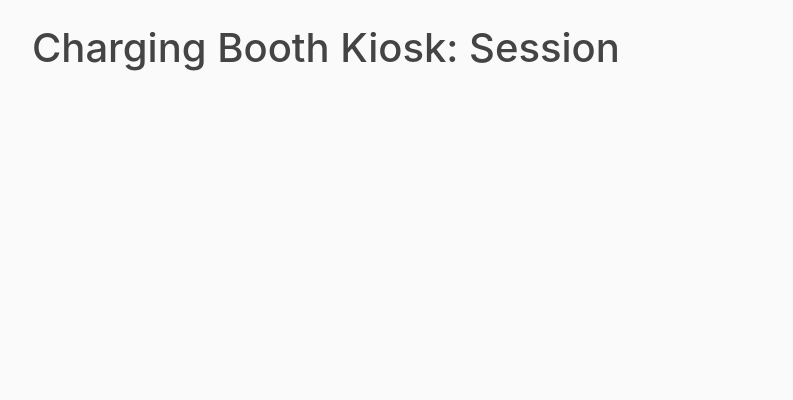
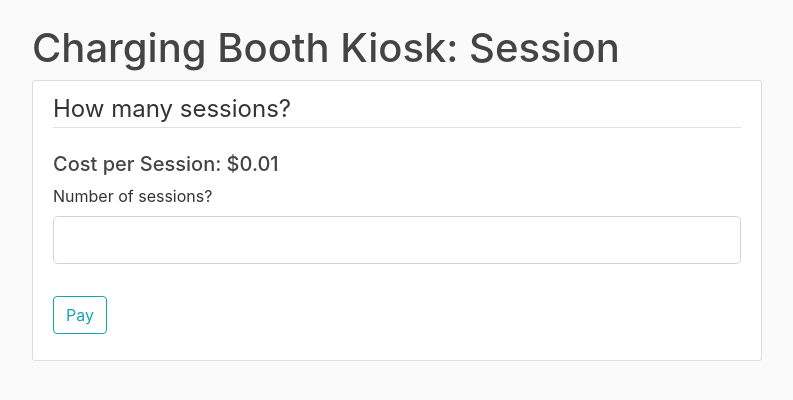
Before and after one commit to SirRodriguez/ChargingBooth, a Flask app: page /kiosk_mode/session in a window 1280 px wide. Shown: the part 56-456 px from the top of the page, without its empty margins (53-846 px from the left). Run offline with Flask 2, Linux system fonts and the light colour scheme; tables that the repository leaves empty hold one stand-in row (values such as "Sample post"); some libraries are stand-ins or nearby versions.

```diff
--- a/chargingbooth/__init__.py
+++ b/chargingbooth/__init__.py
@@ -11,6 +11,10 @@ login_manager = LoginManager()
 login_manager.login_view = 'system_admin.login'
 login_manager.login_message_category = 'info'
 mail = Mail()
+
+from chargingbooth.models import Sessions_Container, Local_Session
+
+current_sessions = Sessions_Container()
 
 
 
--- a/chargingbooth/kiosk_mode/forms.py
+++ b/chargingbooth/kiosk_mode/forms.py
@@ -56,3 +56,12 @@ class RandomDataForm(FlaskForm):
 	def validate_num_sessions(self, num_sessions):
 		if num_sessions.data < 1:
 			raise ValidationError('Number of Sessions must be a possitive number.')
+
+
+class SessionForm(FlaskForm):
+	num_of_sessions = IntegerField('Number of sessions?', validators=[DataRequired()])
+	submit = SubmitField('Pay')
+
+	def validate_num_sessions(self, num_of_sessions):
+		if num_of_sessions.data < 1:
+			raise ValidationError('Must be greater than 0.')
--- a/chargingbooth/kiosk_mode/routes.py
+++ b/chargingbooth/kiosk_mode/routes.py
@@ -1,11 +1,12 @@
 import string
 import math
 import random
+from datetime import datetime
 from flask import render_template, Blueprint, redirect, url_for, flash, request
 from flask_login import current_user, logout_user
-from chargingbooth import db, bcrypt
+from chargingbooth import db, bcrypt, current_sessions
 from chargingbooth.models import Session, Settings
-from chargingbooth.kiosk_mode.forms import DataForm, RandomDataForm
+from chargingbooth.kiosk_mode.forms import DataForm, RandomDataForm, SessionForm
 from chargingbooth.kiosk_mode.utils import start_route
 
 kiosk_mode = Blueprint('kiosk_mode', __name__)
@@ -15,7 +16,7 @@ kiosk_mode = Blueprint('kiosk_mode', __name__)
 def home():
 	start_route()
 
-	return render_template('kiosk_mode_home.html', title='Kiosk Mode')
+	return render_template('kiosk_mode_home.html', title='Kiosk Mode', current_sessions=current_sessions)
 
 @kiosk_mode.route("/kiosk_mode/simulated_session")
 def simulated_session():
@@ -24,9 +25,23 @@ def simulated_session():
 	setting = Settings.query.first()
 	return render_template('kiosk_mode_simulated_session.html', title='Simulate', setting=setting)
 
-@kiosk_mode.route("/kiosk_mode/session")
+@kiosk_mode.route("/kiosk_mode/session", methods=['GET', 'POST'])
 def session():
-	return render_template('kiosk_mode_session.html')
+	start_route()
+
+	setting = Settings.query.first()
+	form = SessionForm()
+	if form.validate_on_submit():
+		amount_paid = setting.cents_per_second * setting.charge_time * form.num_of_sessions.data
+		location = "current_location"
+		port = "current_port"
+		increment_size = setting.charge_time
+		increments = form.num_of_sessions.data
+		current_sessions.add_session(amount_paid, location, port, increment_size, increments)
+		flash('You have created a session and you may now start charging.', 'success')
+		return redirect(url_for('kiosk_mode.home'))
+
+	return render_template('kiosk_mode_session.html', title='Session', form=form, setting=setting)
 
 @kiosk_mode.route("/kiosk_mode/add_session", methods=['GET', 'POST'])
 def add_session():
--- a/chargingbooth/templates/kiosk_mode_session.html
+++ b/chargingbooth/templates/kiosk_mode_session.html
@@ -4,4 +4,41 @@
 
 	<h1>Charging Booth Kiosk: Session</h1>
 
+	<div class="content-section">
+	  <div class="media">
+	    <div class="media-body">
+
+	    </div>
+	  </div>
+        <form method="POST" action="" enctype="multipart/form-data">
+            {{ form.hidden_tag() }}
+            <fieldset class="form-group">
+                <legend class="border-bottom mb-4">How many sessions?</legend>
+                <h5>
+                	Cost per Session: ${{ setting.cents_per_second * setting.charge_time / 100 }}
+               </h5>
+
+                <!-- Number of Sessions -->
+                <div class="form-group">
+                    {{ form.num_of_sessions.label(class="form-control-label") }}
+
+                    {% if form.num_of_sessions.errors %}
+                        {{ form.num_of_sessions(class="form-control form-control-lg is-invalid") }}
+                        <div class="invalid-feedback">
+                            {% for error in form.num_of_sessions.errors %}
+                                <span>{{ error }}</span>
+                            {% endfor %}
+                        </div>
+                    {% else %}
+                        {{ form.num_of_sessions(class="form-control form-control-lg") }}
+                    {% endif %}
+                </div>
+
+            </fieldset>
+            <div class="form-group">
+                {{ form.submit(class="btn btn-outline-info") }}
+            </div>
+        </form>
+	</div>
+
 {% endblock content %}
```
Also changed, not shown: chargingbooth/models.py (+42 -1 lines), chargingbooth/templates/kiosk_mode_home.html (+13 -0 lines), chargingbooth/site.db.
